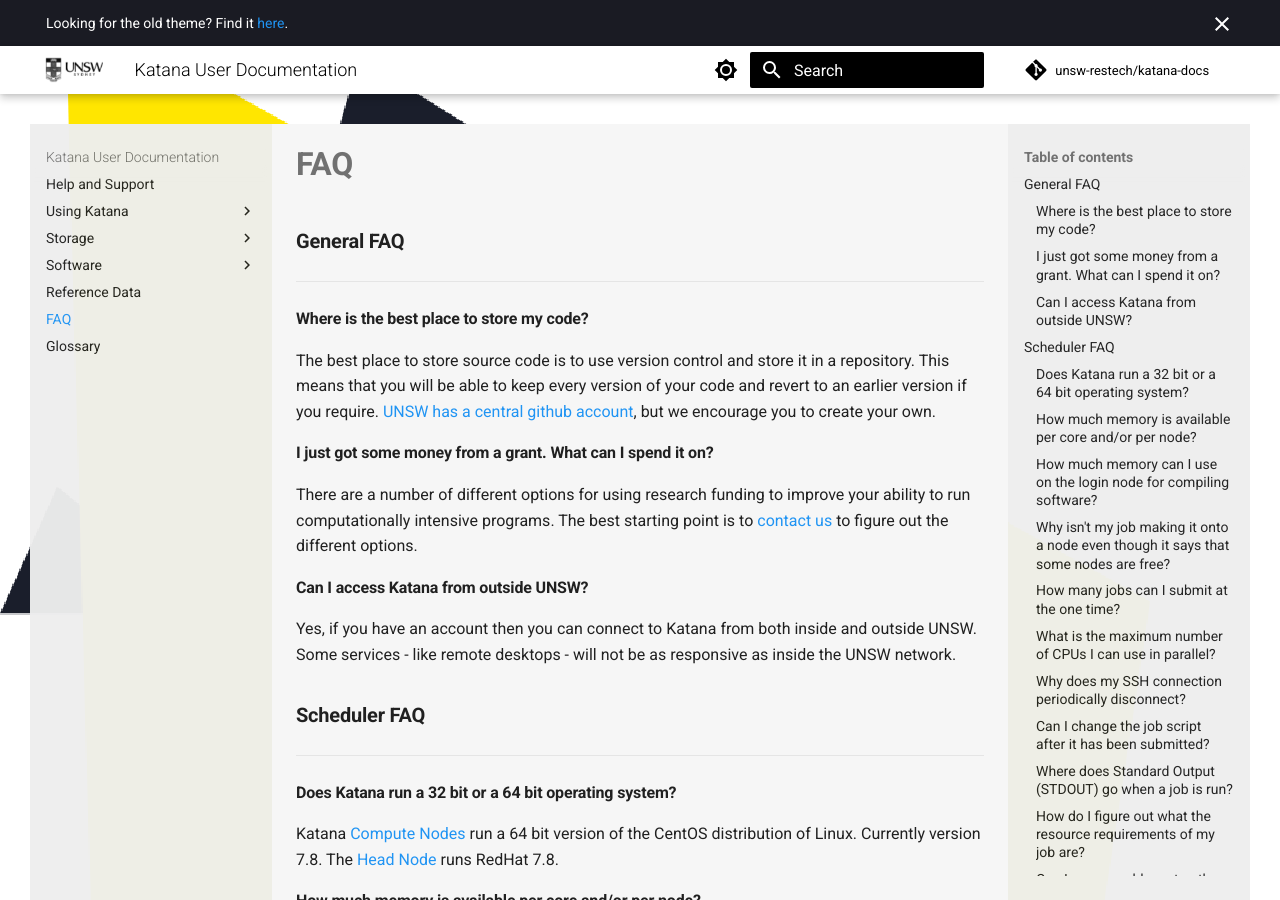
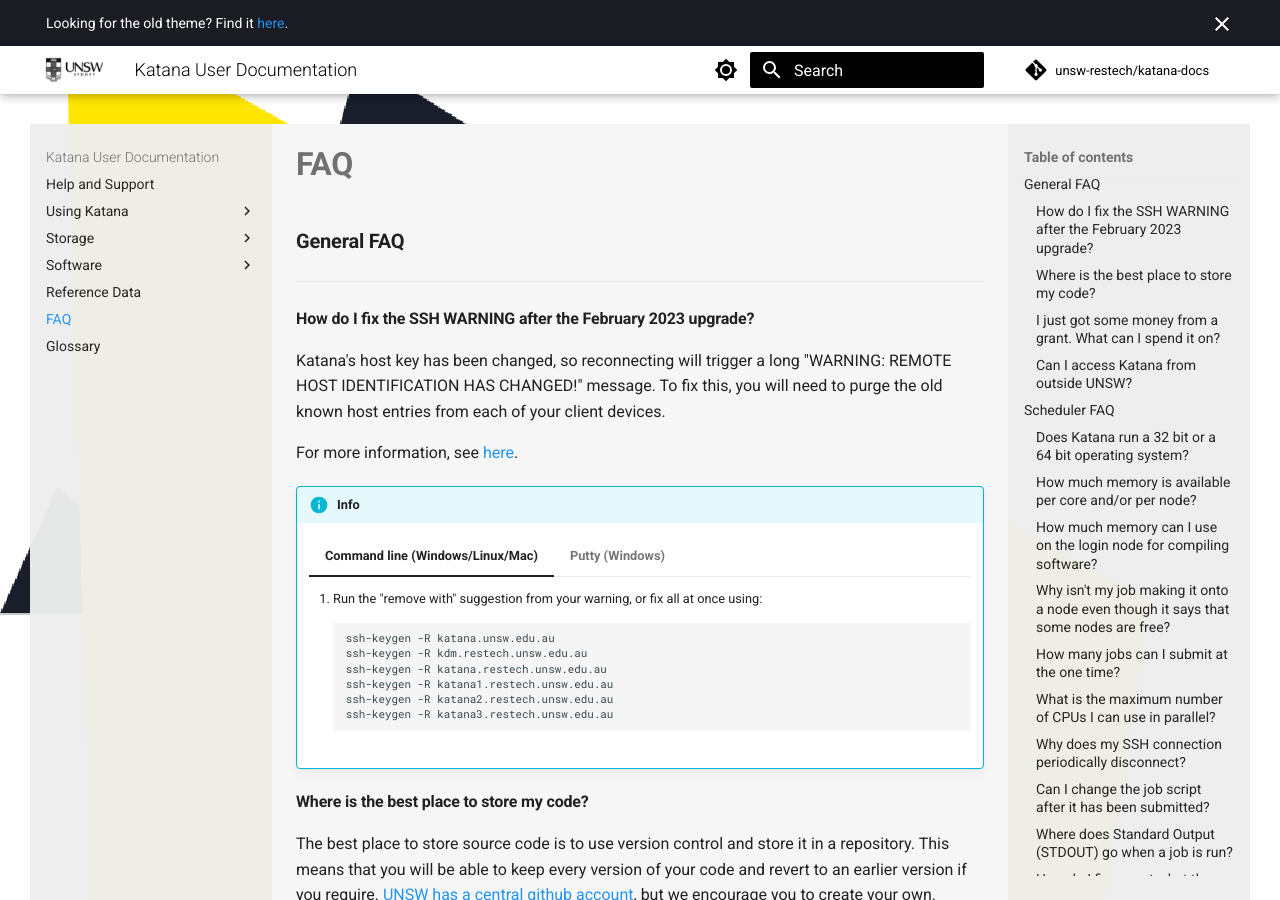
Before and after one commit to unsw-restech/unsw-restech.github.io, an MkDocs documentation site: the page built from docs/faq.md, in a window 1280 px wide and 900 px high. Built offline with MkDocs 1.6.1 and Material for MkDocs 9.7.7, drawn with Linux system fonts in a browser that asks for light colours; comment, search, counter and statistics services are not loaded; some of the changed text lies outside the part shown.

Commit message:
SSH warning added to FAQ

````diff
--- a/docs/faq.md
+++ b/docs/faq.md
@@ -3,6 +3,29 @@
 ### **General FAQ**
 
 ---
+
+#### How do I fix the SSH WARNING after the February 2023 upgrade?
+
+Katana's host key has been changed, so reconnecting will trigger a long "WARNING: REMOTE HOST IDENTIFICATION HAS CHANGED!" message.
+To fix this, you will need to purge the old known host entries from each of your client devices.
+
+For more information, see [here](https://www.rit.edu/researchcomputing/instructions/Clearing-the-known_hosts-SSH-File).
+
+!!! info
+    === "Command line (Windows/Linux/Mac)"
+        1. Run the "remove with" suggestion from your warning, or fix all at once using:
+        ``` sh
+        ssh-keygen -R katana.unsw.edu.au
+        ssh-keygen -R kdm.restech.unsw.edu.au
+        ssh-keygen -R katana.restech.unsw.edu.au
+        ssh-keygen -R katana1.restech.unsw.edu.au
+        ssh-keygen -R katana2.restech.unsw.edu.au
+        ssh-keygen -R katana3.restech.unsw.edu.au
+        ```
+    === "Putty (Windows)"
+        1. Search and open regedit.exe
+        2. Navigate to HKEY_CURRENT_USER/SOFTWARE/SimonTatham/PuTTy/SshHostKeys
+        3. Right click on any katana/kdm keys and click delete
 
 #### Where is the best place to store my code?
 The best place to store source code is to use version control and store it in a repository.  This means that you will be able to keep every version of your code and revert to an earlier version if you require. [UNSW has a central github account](https://research.unsw.edu.au/github), but we encourage you to create your own.
````
Also changed, not shown: docs/index.md (+1 -1 lines).
